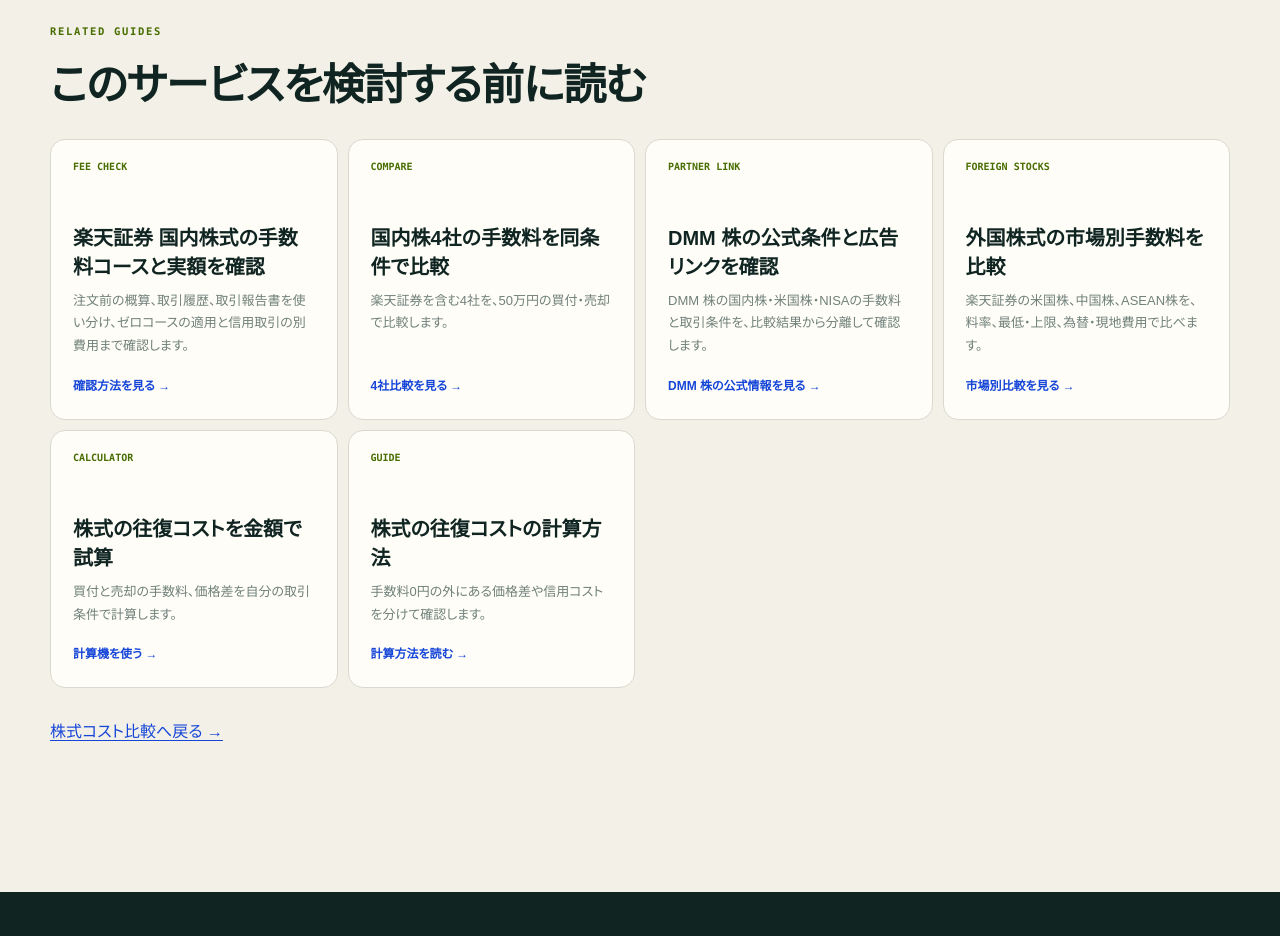
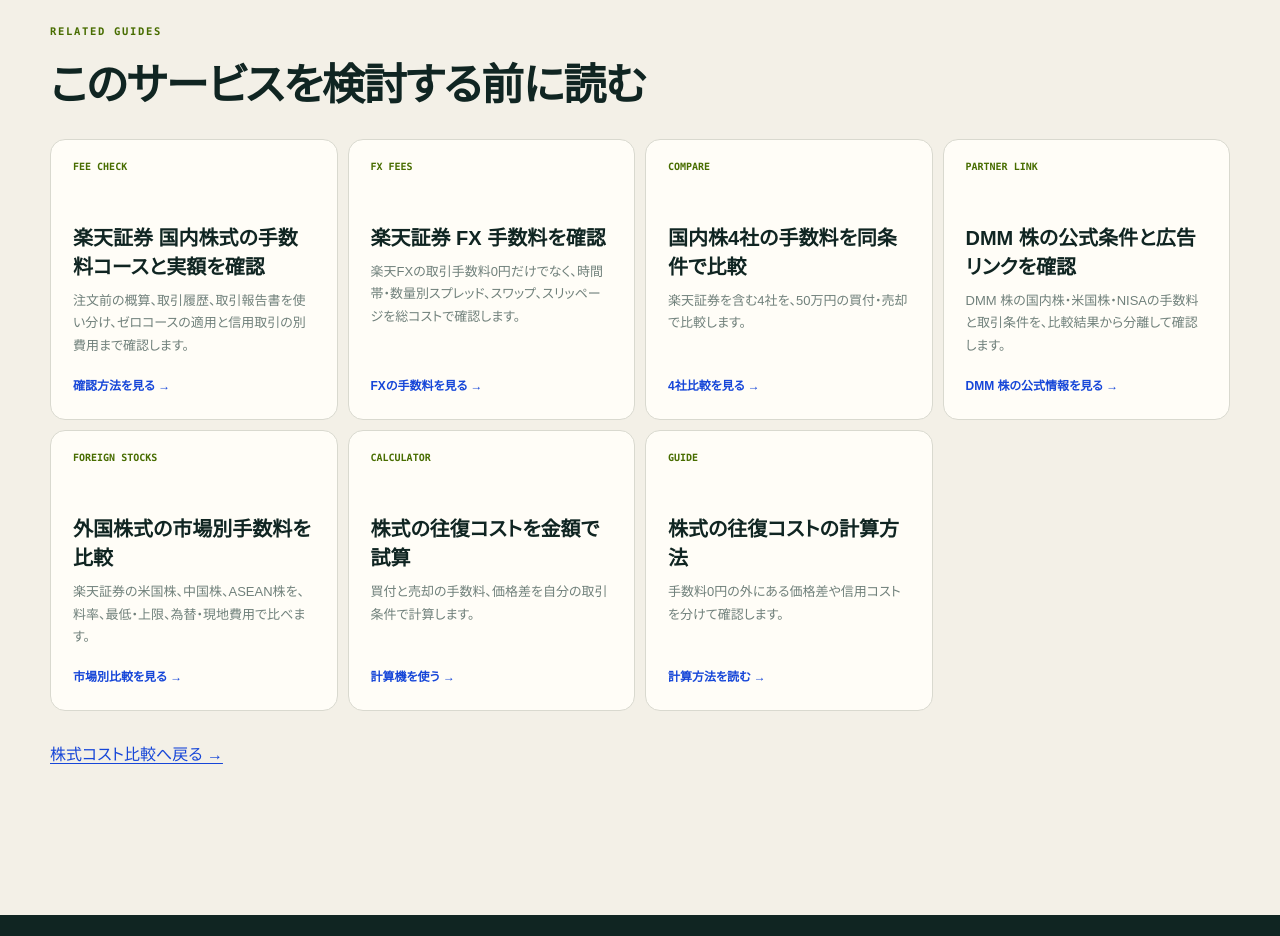
Before and after one commit to mrok18/hanbaijo, a Next.js app: page /stocks/rakuten in a window 1280 px wide. Shown: the part 2680-3616 px from the top of the page. Built offline with nearby package versions, Linux system fonts and the light colour scheme.

Commit message:
seo: connect rakuten fx fee intent

```diff
--- a/app/stocks/rakuten/page.tsx
+++ b/app/stocks/rakuten/page.tsx
@@ -2,8 +2,8 @@ import StockProviderFactSheet from '@/components/StockProviderFactSheet';
 import { STOCK_PROVIDERS } from '@/lib/stock-providers';
 
 export const metadata = {
-  title: '楽天証券 国内株式 手数料｜現物・信用の0円条件と別コスト',
-  description: '楽天証券の国内株式手数料を、現物・信用のゼロコース0円条件、SOR・Rクロスの同意、金利・貸株料など別コストに分けて確認します。',
+  title: '楽天証券 手数料｜国内株式とFXの確認ポイント',
+  description: '楽天証券の国内株式手数料を、現物・信用のゼロコース0円条件、SOR・Rクロスの同意、金利・貸株料など別コストに分けて確認します。FXの取引手数料・スプレッド・スワップは専用記事へ案内します。',
   alternates: { canonical: '/stocks/rakuten' },
 };
 
@@ -19,6 +19,13 @@ export default function Page() {
       description: '注文前の概算、取引履歴、取引報告書を使い分け、ゼロコースの適用と信用取引の別費用まで確認します。',
       tag: 'FEE CHECK',
       linkLabel: '確認方法を見る →',
+    },
+    {
+      href: '/articles/rakuten-fx-fees-total-cost',
+      title: '楽天証券 FX 手数料を確認',
+      description: '楽天FXの取引手数料0円だけでなく、時間帯・数量別スプレッド、スワップ、スリッページを総コストで確認します。',
+      tag: 'FX FEES',
+      linkLabel: 'FXの手数料を見る →',
     },
     {
       href: '/stocks/domestic-fee-comparison',
```
